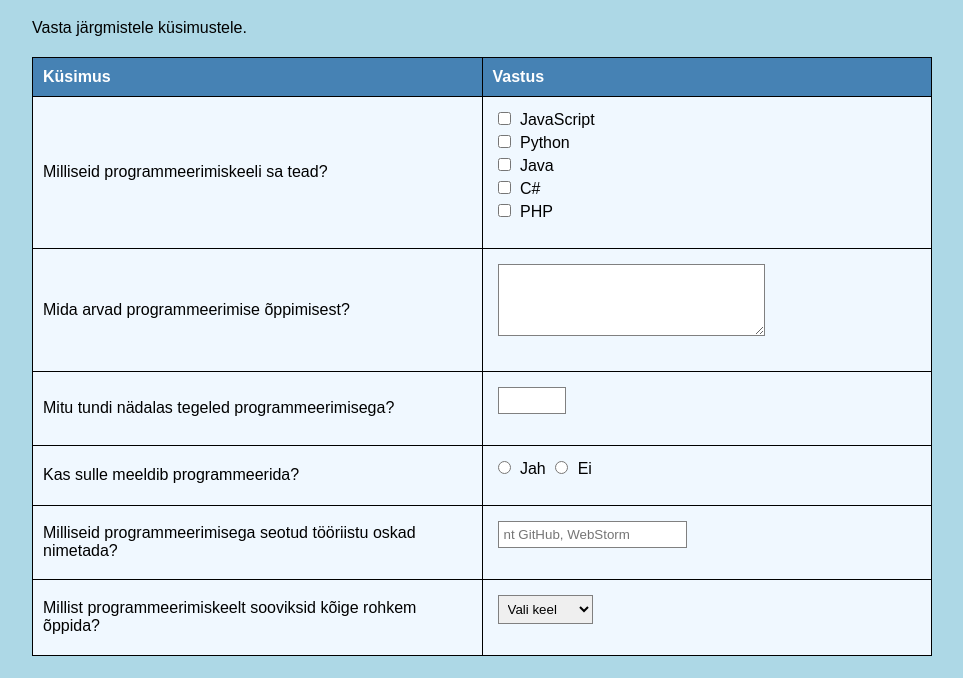
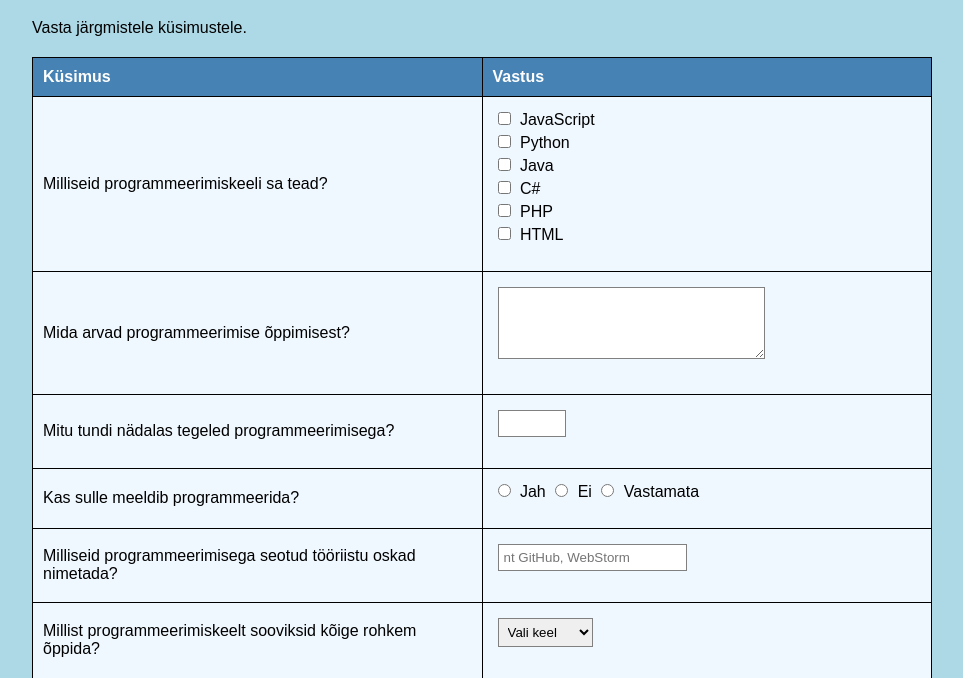
Before and after one commit to shzyy/veebirakendus, a plain HTML site: page tood/vormid/kysimustik.html in a window 1280 px wide. Shown: the part 101-779 px from the top of the page, without its empty margins (158-1121 px from the left). Drawn offline with nearby package versions, Linux system fonts and the light colour scheme; files whose address does not match are found by name.

Commit message:
Initial commit

```diff
--- a/tood/js/kysimustik.js
+++ b/tood/js/kysimustik.js
@@ -7,6 +7,7 @@ function keelevalik() {
     let java = document.getElementById("java");
     let csharp = document.getElementById("csharp");
     let php = document.getElementById("php");
+    let html = document.getElementById("html");
 
     let valik = "";
 
@@ -24,6 +25,9 @@ function keelevalik() {
     }
     if (php.checked) {
         valik += "PHP ";
+    }
+    if (html.checked) {
+        valik += "HTML ";
     }
 
     if (valik == "") {
@@ -72,6 +76,7 @@ function meeldibVastus() {
     let vastus4 = document.getElementById("vastus4");
     let jah = document.getElementById("jah");
     let ei = document.getElementById("ei");
+    let vastamata = document.getElementById("vastamata");
     let pilt = document.getElementById("smile");
 
     let valik = "";
@@ -84,6 +89,9 @@ function meeldibVastus() {
         valik = "Programmeerimine ei meeldi.";
         pilt.src = "pildit/kurb.png";
         pilt.hidden = false;
+    } else if (vastamata.checked) {
+        valik = "vastamata.";
+        pilt.hidden = true;
     } else {
         pilt.hidden = true;
     }
--- a/tood/vormid/kysimustik.html
+++ b/tood/vormid/kysimustik.html
@@ -44,7 +44,11 @@
 
                     <input type="checkbox" id="php" name="valik"
                            value="PHP" onchange="keelevalik()">
-                    <label for="php">PHP</label>
+                    <label for="php">PHP</label><br>
+
+                    <input type="checkbox" id="html" name="valik"
+                           value="HTML" onchange="keelevalik()">
+                    <label for="html">HTML</label>
 
                     <p id="vastus1"></p>
                     <p id="viga1" class="viga">Vali vähemalt üks keel!</p>
@@ -96,11 +100,15 @@
                            value="Ei" onclick="meeldibVastus()">
                     <label for="ei">Ei</label>
 
+                    <input type="radio" name="meeldib" id="vastamata"
+                           value="vastamata" onclick="meeldibVastus()">
+                    <label for="vastamata">Vastamata</label>
+
                     <p id="vastus4"></p>
                     <img id="smile" src="pildit/roomus.png"
                          alt="Smile" width="60" hidden>
 
-                    <p id="viga4" class="viga">Vali Jah või Ei!</p>
+                    <p id="viga4" class="viga">Vali Jah, Ei või Vastamata</p>
                 </td>
             </tr>
 
```
